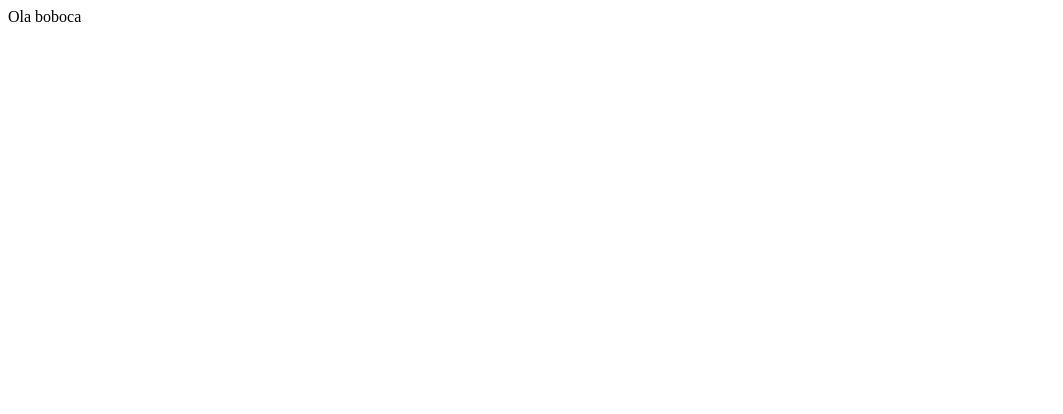
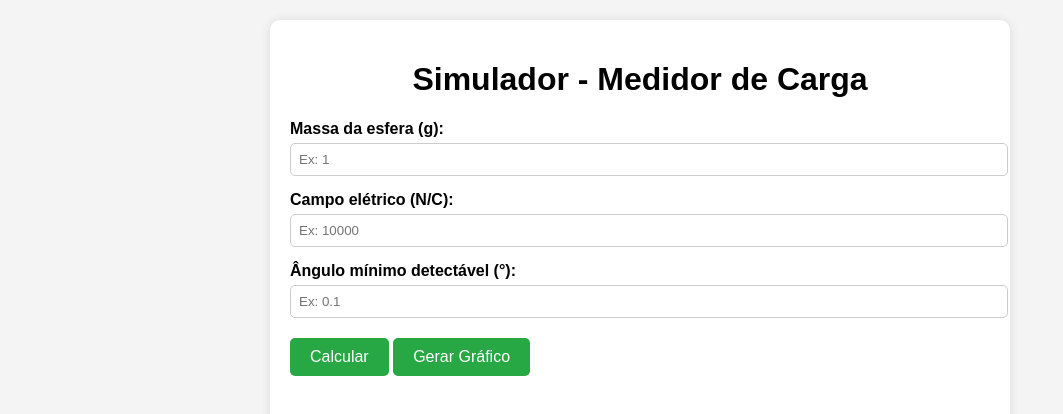
Before and after one commit to deborauauauau/medidor_carga, a plain HTML site: page index.html in a window 1280 px wide. Shown: the whole page, without its empty margins (0-1063 px from the left). Drawn offline with nearby package versions, Linux system fonts and the light colour scheme.

Commit message:
Update index.html

```diff
--- a/index.html
+++ b/index.html
@@ -1,11 +1,165 @@
 <!DOCTYPE html>
-<html lang="en">
+<html lang="pt-BR">
 <head>
-    <meta charset="UTF-8">
-    <meta name="viewport" content="width=device-width, initial-scale=1.0">
-    <title>Medidor de Carga</title>
+  <meta charset="UTF-8">
+  <meta name="viewport" content="width=device-width, initial-scale=1.0">
+  <title>Medidor de Carga</title>
+  <style>
+    body {
+      font-family: Arial, sans-serif;
+      margin: 0;
+      padding: 20px;
+      background-color: #f4f4f4;
+    }
+    .container {
+      max-width: 700px;
+      margin: auto;
+      background: #fff;
+      padding: 20px;
+      border-radius: 10px;
+      box-shadow: 0 0 10px rgba(0,0,0,0.1);
+    }
+    h1 {
+      text-align: center;
+    }
+    label {
+      display: block;
+      margin-top: 15px;
+      font-weight: bold;
+    }
+    input {
+      width: 100%;
+      padding: 8px;
+      margin-top: 5px;
+      border-radius: 5px;
+      border: 1px solid #ccc;
+    }
+    button {
+      margin-top: 20px;
+      padding: 10px 20px;
+      font-size: 16px;
+      background-color: #28a745;
+      color: white;
+      border: none;
+      border-radius: 5px;
+      cursor: pointer;
+    }
+    button:hover {
+      background-color: #218838;
+    }
+    #resultado {
+      margin-top: 20px;
+      font-size: 18px;
+      color: #333;
+    }
+    canvas {
+      margin-top: 30px;
+    }
+    #grafico {
+      width: 100%;
+    }
+  </style>
 </head>
 <body>
-    Ola boboca
+  <div class="container">
+    <h1>Simulador - Medidor de Carga</h1>
+    <label for="massa">Massa da esfera (g):</label>
+    <input type="number" id="massa" placeholder="Ex: 1">
+
+    <label for="campo">Campo elétrico (N/C):</label>
+    <input type="number" id="campo" placeholder="Ex: 10000">
+
+    <label for="angulo">Ângulo mínimo detectável (°):</label>
+    <input type="number" id="angulo" placeholder="Ex: 0.1">
+
+    <button onclick="calcularCarga()">Calcular</button>
+    <button onclick="gerarGrafico()">Gerar Gráfico</button>
+
+    <div id="resultado"></div>
+
+    <canvas id="grafico" height="400"></canvas>
+  </div>
+
+  <script src="https://cdn.jsdelivr.net/npm/chart.js"></script>
+  <script>
+    const g = 9.81; // gravidade
+    let chartInstance = null; // guarda o gráfico para atualização
+
+    function calcularCarga() {
+      const massa = parseFloat(document.getElementById('massa').value) / 1000;
+      const campo = parseFloat(document.getElementById('campo').value);
+      const angulo = parseFloat(document.getElementById('angulo').value) * Math.PI / 180;
+
+      if (massa && campo && angulo) {
+        const carga = (massa * g * Math.tan(angulo)) / campo;
+        document.getElementById('resultado').innerText = `Carga mínima detectável: ${carga.toExponential(2)} C`;
+      } else {
+        document.getElementById('resultado').innerText = 'Por favor, preencha todos os campos corretamente.';
+      }
+    }
+
+    function gerarGrafico() {
+      const massa = parseFloat(document.getElementById('massa').value) / 1000;
+      const campo = parseFloat(document.getElementById('campo').value);
+
+      if (!massa || !campo) {
+        alert("Insira massa e campo elétrico para gerar o gráfico.");
+        return;
+      }
+
+      const angulos = [];
+      const cargas = [];
+
+      for (let a = 0.1; a <= 30; a += 0.1) {
+        const rad = a * Math.PI / 180;
+        angulos.push(a);
+        cargas.push((massa * g * Math.tan(rad)) / campo);
+      }
+
+      const ctx = document.getElementById('grafico').getContext('2d');
+
+      // Destroi o gráfico anterior, se existir
+      if (chartInstance) {
+        chartInstance.destroy();
+      }
+
+      chartInstance = new Chart(ctx, {
+        type: 'line',
+        data: {
+          labels: angulos,
+          datasets: [{
+            label: 'Carga mínima detectável (C)',
+            data: cargas,
+            borderColor: 'blue',
+            fill: false,
+            tension: 0.1
+          }]
+        },
+        options: {
+          responsive: false,
+          plugins: {
+            title: {
+              display: true,
+              text: 'Carga mínima detectável vs. Ângulo (graus)'
+            }
+          },
+          scales: {
+            x: {
+              title: {
+                display: true,
+                text: 'Ângulo (°)'
+              }
+            },
+            y: {
+              title: {
+                display: true,
+                text: 'Carga (C)'
+              }
+            }
+          }
+        }
+      });
+    }
+  </script>
 </body>
 </html>
```
